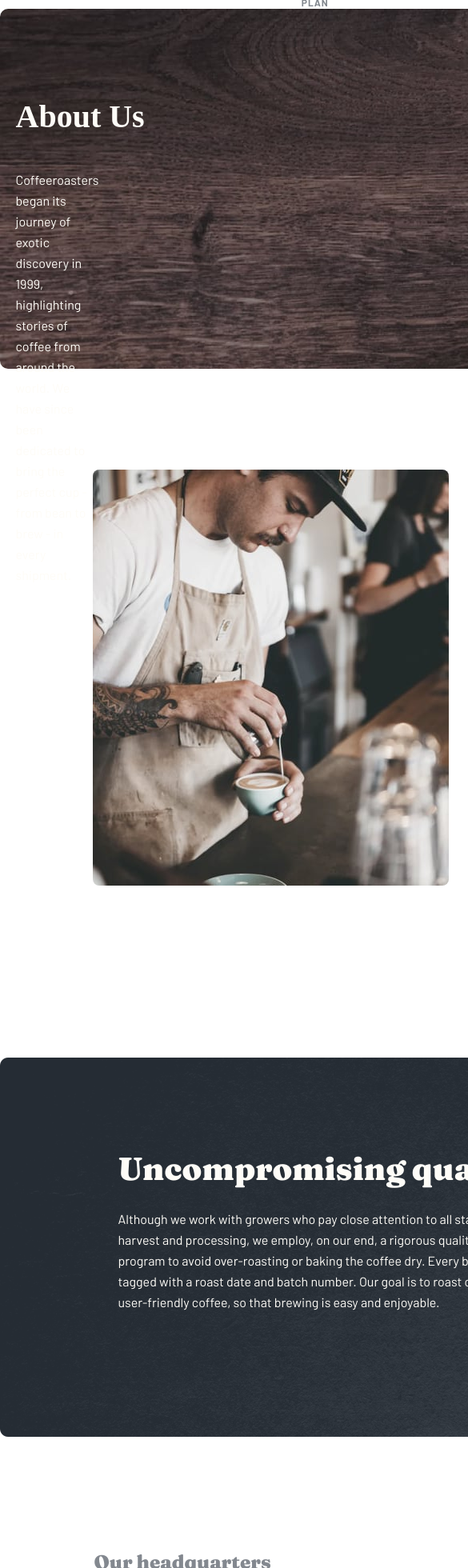
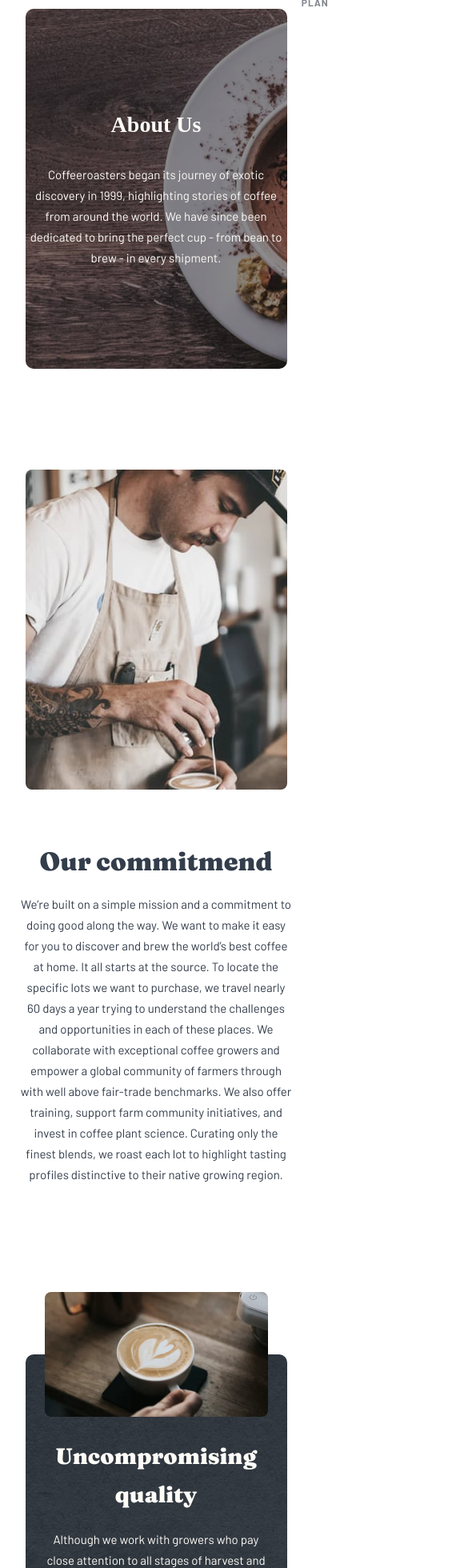
Before and after one commit to GYauck/coffee-shop, a React (Create React App) app: page /aboutUs in a window 390 px wide. Shown: the part 40-2000 px from the top of the page at 80% size, 585 px wide, since content can reach past the window. Built offline with nearby package versions, Linux system fonts and the light colour scheme.

Commit message:
aboutUs responsive mobile

```diff
--- a/src/Pages/AboutUs/aboutUs.module.css
+++ b/src/Pages/AboutUs/aboutUs.module.css
@@ -253,3 +253,114 @@
         font-size: 16px;
     }
 }
+@media screen and (max-width: 767px) {
+    .aboutUsContainer {
+        width: 375px;
+    }
+    .aboutUsHeader {
+        width: 327px;
+        background-image: url("../../assets/about/mobile/image-hero-whitecup.jpg");
+        background-size: cover;
+        background-position: center center;
+        display: flex;
+        align-items: center;
+        text-align: center;
+    }
+    .textContainer {
+        margin-top: 0;
+        margin-left: 0;
+        align-items: center;
+    }
+    .headerH1 {
+        width: fit-content;
+        font-size: 28px;
+    }
+    .headerDescription {
+        width: fit-content;
+        font-size: 15px;
+    }
+    .ourCommitmentContainer {
+        width: 689px;
+        height: 901px;
+        display: flex;
+        flex-direction: column;
+        justify-content: space-between;
+        align-items: center;
+    }
+    .ourCommitmentImg {
+        width: 327px;
+        height: 400px;
+        background-image: url("../../assets/about/mobile/image-commitment.jpg"), lightgray 0px 0px / 100% 100% no-repeat;
+    }
+    .ourCommitmentText {
+        width: 339px;
+        height: 453px;
+        text-align: center;
+    }
+    .ourCommitmentH1 {
+        font-size: 32px;
+    }
+    .ourCommitmentDescription {
+        width: 339px;
+        font-size: 15px;
+    }
+    .qualityContainer {
+        width: 327px;
+        height: 587px;
+        background-image: none;
+        display: flex;
+        flex-direction: column-reverse;
+        justify-content: end;
+    }
+    .qualityBackground {
+        width: 327px;
+        height: 509px;
+        background-image: url("../../assets/about/mobile/bg-quality.png");
+        border-radius: 10px;
+    }
+    .qualityText {
+        width: 279px;
+        height: fit-content;
+        position: absolute;
+        margin-bottom: 5vh;
+        text-align: center;
+    }
+    .qualityH1 {
+        font-size: 28px;
+    }
+    .qualityDescription {
+        width: 279px;
+        font-size: 15px;
+    }
+    .qualityImg {
+        width: 279px;
+        height: 156px;
+        background-image: url("../../assets/about/mobile/image-quality.jpg");
+        background-size: cover;
+        position: absolute;
+        top: 0;
+        z-index: 1;
+    }
+    .headquartersContainer {
+        display: flex;
+        flex-direction: column;
+        width: 327px;
+        height: 1044px;
+    }
+    .headquartersH1 {
+        font-size: 24px;
+        text-align: center;
+    }
+    .headquartersGrid {
+        flex-direction: column;
+        align-items: center;
+        text-align: center;
+        gap: 50px;
+    }
+    .cardH1 {
+        font-size: 24px;
+    }
+    .cardText {
+        font-size: 16px;
+    }
+}
```
